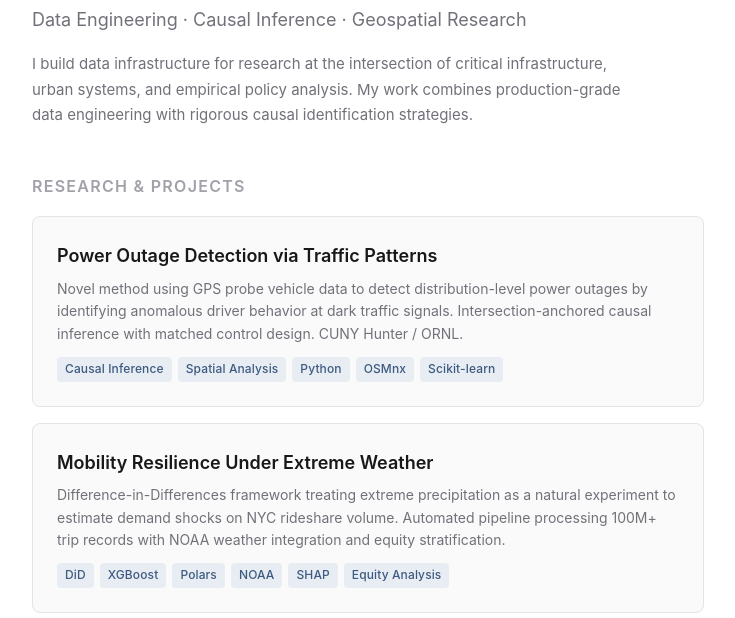
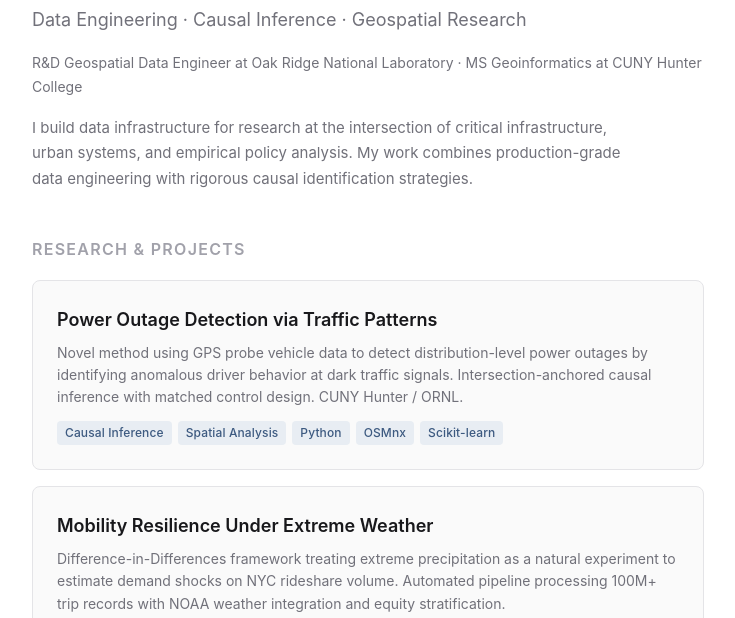
Before and after one commit to radleyciego/radleyciego.com, an Astro site: page / in a window 1280 px wide. Shown: the part 182-800 px from the top of the page, without its empty margins (272-1007 px from the left). Built offline with nearby package versions, Linux system fonts and the light colour scheme; Astro itself is replaced by a stand-in of ours.

Commit message:
Add institutional affiliation to landing bio

```diff
--- a/src/pages/index.astro
+++ b/src/pages/index.astro
@@ -7,6 +7,10 @@ import ProjectCard from "../components/ProjectCard.astro";
   <section class="hero">
     <h1>Radley Ciego</h1>
     <p class="hero-subtitle">Data Engineering &middot; Causal Inference &middot; Geospatial Research</p>
+    <p class="hero-subtitle" style="font-size:0.875rem;margin-top:0.25rem;">
+      R&amp;D Geospatial Data Engineer at Oak Ridge National Laboratory &middot;
+      MS Geoinformatics at CUNY Hunter College
+    </p>
     <p class="bio">
       I build data infrastructure for research at the intersection of critical infrastructure,
       urban systems, and empirical policy analysis. My work combines production-grade data
```
